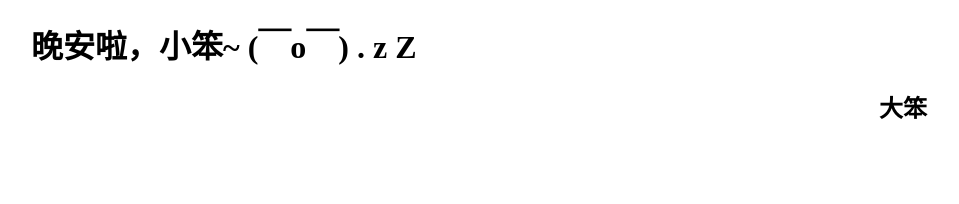
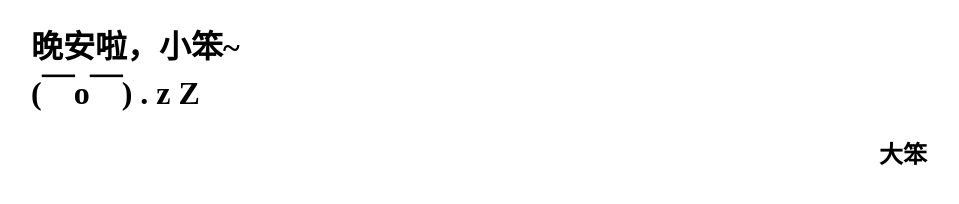
Before and after one commit to zhouzhanqi1/testPro, a plain HTML site: page new.html in a window 1280 px wide. Shown: the whole page, without its empty margins (97-1056 px from the left). Drawn offline with Linux system fonts and the light colour scheme.

Commit message:
Update new.html

```diff
--- a/new.html
+++ b/new.html
@@ -11,7 +11,7 @@
     </style>
   </head>
   <body>
-    <h1 class="name1">晚安啦，小笨~ (￣o￣) . z Z</h1>
+    <h1 class="name1">晚安啦，小笨~ <br/> (￣o￣) . z Z</h1>
     <h2 class="name2">大笨</h2>
   </body>
   <style>
```
